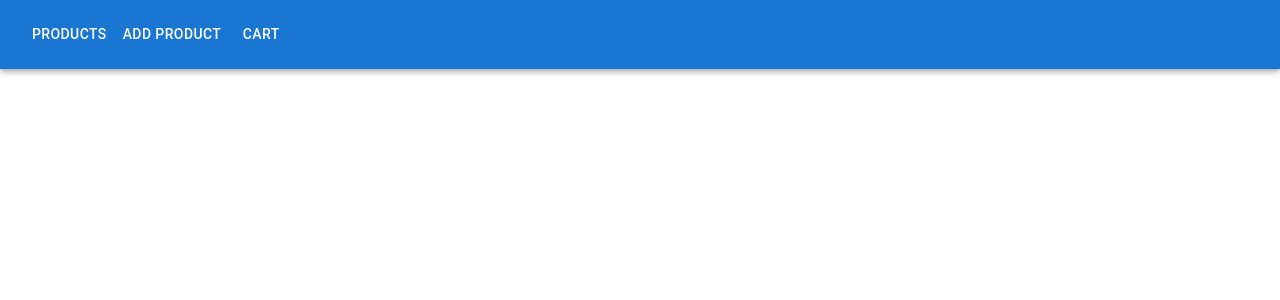
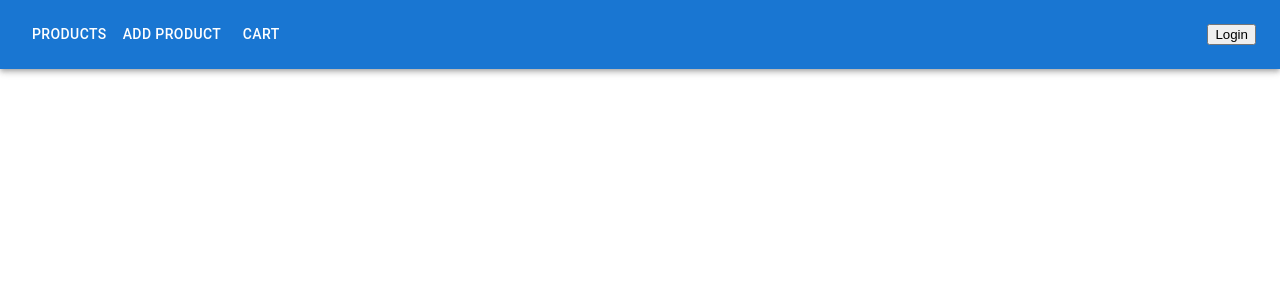
Before and after one commit to E-Holt/ecommerce, a React (Create React App) app: page / in a window 1280 px wide. Shown: the top 300 px of the page. Built offline with nearby package versions, Linux system fonts and the light colour scheme.

Commit message:
chage a-tag to link in navbar and add login button

```diff
--- a/src/components/mui/NavBar.jsx
+++ b/src/components/mui/NavBar.jsx
@@ -1,43 +1,45 @@
 import { AppBar, Box, Button, Container, Toolbar } from "@mui/material"
 import { useGlobalContext } from "../utils/globalStateContext"
+import { Link, useNavigate } from "react-router-dom"
 
 function NavBar(){
   const navBarItems = [
     {
       title: 'Products',
-      id: '#products'
+      linkTo: '/'
     },
     {
       title: 'Add Product',
-      id: '#addProduct'
+      linkTo: 'products/add'
     },
     {
       title: 'Cart',
-      id: '#cart'
+      linkTo: 'cart'
     }
   ]
 
   const { store, dispatch } = useGlobalContext()
+
+  const navigate = useNavigate()
 
   return(
     <AppBar position="static">
       <Container  maxWidth="xl">
         <Toolbar disableGutters>
           <Box sx={{ flexGrow: 1, display: 'flex'}}>
-            {
-              navBarItems.map((item) => {
+            {navBarItems.map((item) => {
               return(
-                  <a key={item.title} style={{textDecoration: 'none'}} href={item.id}>
+                <Link key={item.title} style={{textDecoration: 'none'}} to={item.linkTo}>
                   <Button sx={{ my: 2, color: 'white', display: 'block'}}>
                     {item.title}
                   </Button>
-                  </a>
+                </Link>
               )
             })
             }
           </Box>
           {store.loggedInUserName}
-          {store.loggedInUserName && (
+          {store.loggedInUserName ? (
             <button onClick={() => {
               dispatch({
                 type: 'setToken',
@@ -49,6 +51,10 @@ function NavBar(){
               })
 
             }}>Logout</button>
+          ) : (
+            <button onClick={() => {
+              navigate("login")
+            }}>Login</button>
           )}
         </Toolbar>
       </Container>
```
Lines whose indentation alone changed are shown as unchanged.
